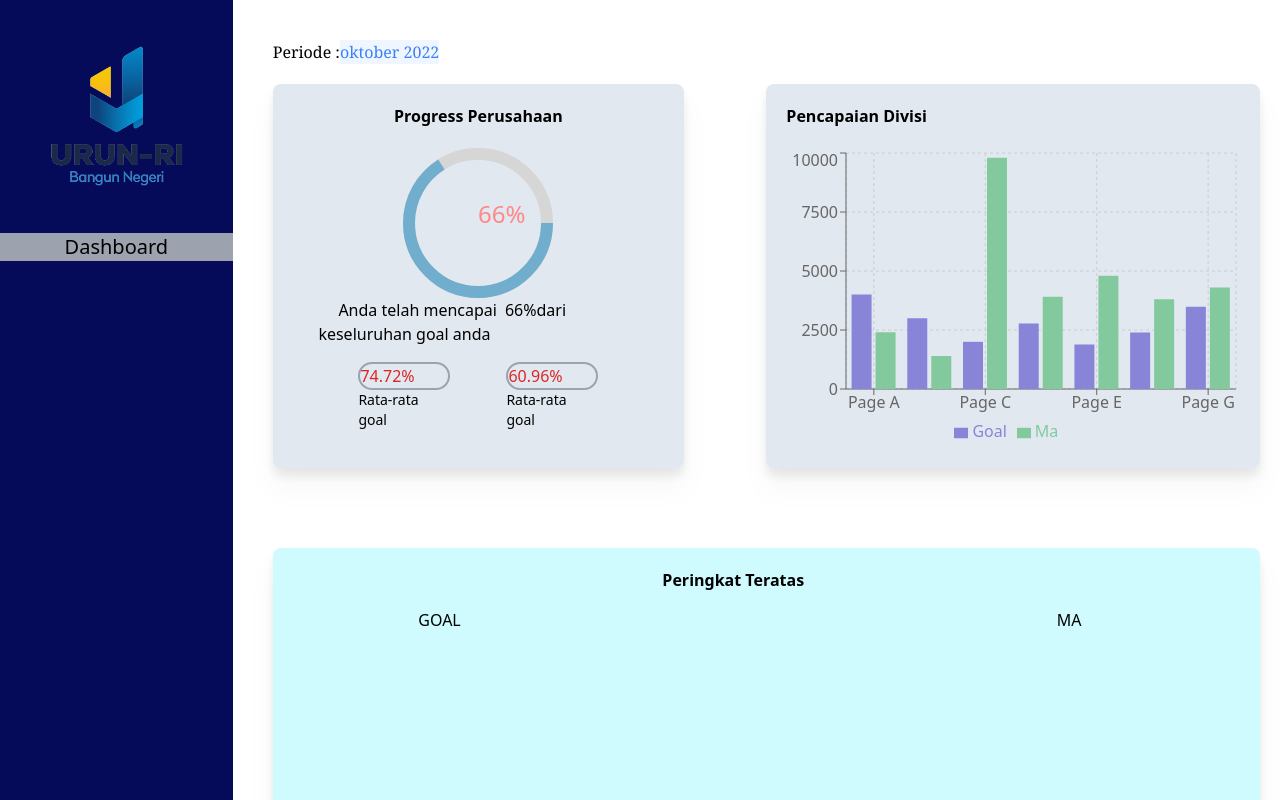
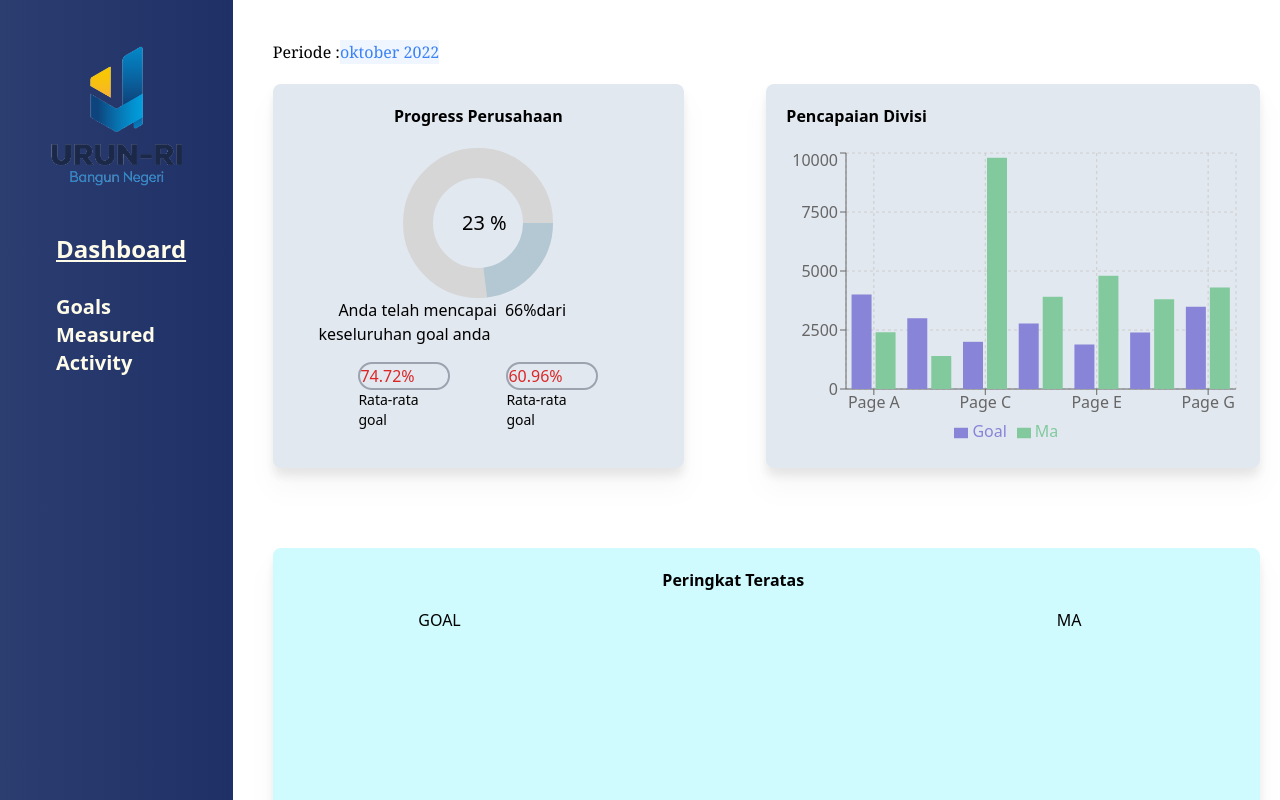
Before and after one commit to muhyiii/perform, a React (Create React App) app: page /dashboard in a window 1280 px wide. Built offline with nearby package versions, Linux system fonts and the light colour scheme.

Commit message:
dashboard persen sama dikit goals

```diff
--- a/src/Component/Body.jsx
+++ b/src/Component/Body.jsx
@@ -1,17 +1,61 @@
 import React from "react";
 import Scrollbars from "react-custom-scrollbars-2";
-import { Outlet } from "react-router-dom";
-import  logo  from ".././Images/logo.png";
+import { NavLink, Outlet, useNavigate } from "react-router-dom";
+import logo from ".././Images/logo.png";
 
 const Body = () => {
+  const navigate = useNavigate();
   return (
     <div className="grid grid-cols-11 w-screen h-screen">
-      <div className="bg-[#050b59] h-screen col-span-2">
+      <div className="bg-gradient-to-r from-[#2c3d70] to-[#1e3066] h-screen col-span-2">
         <div className="">
-          <img src={logo} alt="" />
-          <div className="text-xl w-full text-center">
-            <p className="bg-gray-400 w-full">Dashboard</p>
-          </div>
+          <img
+            src={logo}
+            alt="urun-ri.png"
+            className="w-60 m-auto"
+            onClick={() => {
+              navigate("dashboard");
+            }}
+          />
+
+          <nav className="text-yellow-50 text-xl font-semibold pl-14">
+            <ul>
+              <li>
+                <NavLink
+                  to="dashboard"
+                  className={({ isActive }) =>
+                    isActive ? "text-2xl underline" : undefined
+                  }
+                >
+                  Dashboard
+                </NavLink>
+              </li>
+              <li>
+                <br />
+              </li>
+              <li>
+                <NavLink
+                  to="goals"
+                  className={({ isActive }) =>
+                    isActive ? "text-2xl underline" : undefined
+                  }
+                >
+                  Goals
+                </NavLink>
+              </li>
+              <li>
+                <NavLink to="ma">
+                  {({ isActive }) => (
+                    <span
+                      className={isActive ? "text-2xl underline" : undefined}
+                    >
+                      Measured Activity
+                    </span>
+                  )}
+                </NavLink>
+              </li>
+            </ul>
+          </nav>
         </div>
       </div>
       <div className="col-span-9 overflow-auto relative ">
--- a/src/Pages/SemiPage/addGoal.jsx
+++ b/src/Pages/SemiPage/addGoal.jsx
@@ -1,4 +1,5 @@
 import React from "react";
+import { CgClose } from "react-icons/cg";
 
 const AddGoals = (props) => {
   if (!props.addGoals) {
@@ -11,13 +12,16 @@ const AddGoals = (props) => {
         variant="primary"
         className=" bg-black bg-opacity-50 z-20 modal absolute inset-0 flex justify-center items-center overflow-y-hidden h-full"
       >
-        <div className="w-1/5 h-2/3 bg-white">
-            <div>
-                asdasda
-            </div>
-            <button
+        <div className="w-2/6 h-4/5 bg-white rounded-lg shadow-lg relative ">
+          <div
+            className="top-3 right-3 absolute cursor-pointer"
             onClick={props.onClose}
-            >ada</button>
+          >
+            <CgClose size={30} />
+          </div>
+          <div className="pt-6 text-2xl font-semibold text-center">
+            <h1>Add Goals</h1>
+          </div>
         </div>
       </div>
     </div>
--- a/src/Pages/dashboard.jsx
+++ b/src/Pages/dashboard.jsx
@@ -1,139 +1,146 @@
-import React, { PureComponent } from 'react'
-import { BarChart, Bar, Cell, XAxis, YAxis, CartesianGrid, Tooltip, Legend, ResponsiveContainer } from 'recharts';
-import { CircularProgressbar, buildStyles } from 'react-circular-progressbar';
+import React, { PureComponent } from "react";
+import {
+  BarChart,
+  Bar,
+  Cell,
+  XAxis,
+  YAxis,
+  CartesianGrid,
+  Tooltip,
+  Legend,
+  ResponsiveContainer,
+} from "recharts";
+import {
+  CircularProgressbarWithChildren,
+  buildStyles,
+} from "react-circular-progressbar";
+import ChangingProgressProvider from "../Component/ChangingProggresProvider";
 const data = [
   {
-    name: 'Page A',
+    name: "Page A",
     Goal: 4000,
     Ma: 2400,
     amt: 2400,
   },
   {
-    name: 'Page B',
+    name: "Page B",
     Goal: 3000,
     Ma: 1398,
     amt: 2210,
   },
   {
-    name: 'Page C',
+    name: "Page C",
     Goal: 2000,
     Ma: 9800,
     amt: 2290,
   },
   {
-    name: 'Page D',
+    name: "Page D",
     Goal: 2780,
     Ma: 3908,
     amt: 2000,
   },
   {
-    name: 'Page E',
+    name: "Page E",
     Goal: 1890,
     Ma: 4800,
     amt: 2181,
   },
   {
-    name: 'Page F',
+    name: "Page F",
     Goal: 2390,
     Ma: 3800,
     amt: 2500,
   },
   {
-    name: 'Page G',
+    name: "Page G",
     Goal: 3490,
     Ma: 4300,
     amt: 2100,
   },
 ];
-const percentage = 66;
+const persen = 66;
 
 const Dashboard = () => {
   return (
-    <div className='pl-10 pr-5 pt-10 h-full w-auto'>
-      <div className='_periode flex justify-start pb-5'>
-        <div className='font-serif '>
-          Periode :
-        </div>
+    <div className="pl-10 pr-5 pt-10 h-full w-auto">
+      <div className="_periode flex justify-start pb-5">
+        <div className="font-serif ">Periode :</div>
 
-        <div className='font-serif text-blue-500 bg-blue-50 '>
-          oktober 2022
-        </div>
+        <div className="font-serif text-blue-500 bg-blue-50 ">oktober 2022</div>
       </div>
 
       <div class="grid grid-cols-2 w-auto  flex-auto h-96  ">
-        <div className='bg-slate-200 rounded-lg w-5/6 drop-shadow-xl  '>
-
-
-          <div className='container mx-auto    w-80 '>
-            <div className='container text-center mx-auto font-semibold p-5 pb-5 pl-5'>
+        <div className="bg-slate-200 rounded-lg w-5/6 drop-shadow-xl  ">
+          <div className="container mx-auto    w-80 ">
+            <div className="container text-center mx-auto font-semibold p-5 pb-5 pl-5">
               <h3>Progress Perusahaan</h3>
             </div>
 
-            <div className=" container mx-auto" style={{ width: 150, height: 150 }}>
-              <CircularProgressbar
-                value={percentage}
-                text={`${percentage}%`}
-                styles={{
-                  root: {},
-                  path: {
-                    stroke: `rgba(62, 152, 199, ${percentage / 100})`,
-                    strokeLinecap: 'butt',
-                    transition: 'stroke-dashoffset 0.5s ease 0s',
-                    transform: 'rotate(0.25turn)',
-                    transformOrigin: 'center center',
-                  },
-                  trail: {
-                    stroke: '#d6d6d6',
-                    strokeLinecap: 'butt',
-                    transform: 'rotate(0.25turn)',
-                    transformOrigin: 'center center',
-                  },
-                  text: {
-                    fill: '#f88',
-                    fontSize: '16px',
-                  },
-                  background: {
-                    fill: '#3e98c7',
-                  },
-                }}
-              />
+            <div
+              className=" container mx-auto"
+              style={{ width: 150, height: 150 }}
+            >
+              <ChangingProgressProvider values={[0, `${23}`]}>
+                {(percentage) => (
+                  <CircularProgressbarWithChildren
+                    value={percentage}
+                    strokeWidth={20}
+                    styles={buildStyles({
+                      // Rotation of path and trail, in number of turns (0-1)
+                      rotation: 0.25,
+
+                      // Whether to use rounded or flat corners on the ends - can use 'butt' or 'round'
+                      strokeLinecap: "butt",
+
+                      // Text size
+
+                      // How long animation takes to go from one percentage to another, in seconds
+                      pathTransitionDuration: 0.5,
+
+                      // Can specify path transition in more detail, or remove it entirely
+                      // pathTransition: 'none',
+
+                      // Colors
+                      pathColor: `rgba(62, 152, 199, ${percentage / 100})`,
+
+                      trailColor: "#d6d6d6",
+                      backgroundColor: "#3e98c7",
+                    })}
+                  >
+                    <p className="text-xl pl-3">{percentage} %</p>
+                  </CircularProgressbarWithChildren>
+                )}
+              </ChangingProgressProvider>
             </div>
-            <div className='container mx-auto'>
-            <div className='_periode  flex w-full  '>
-
-              <div className='text-center pl-5' >Anda telah mencapai</div>
-              <div className='pl-2 text center'>66%</div>
-              <div className='text-center'>dari</div>
-
+            <div className="container mx-auto">
+              <div className="_periode  flex w-full  ">
+                <div className="text-center pl-5">Anda telah mencapai</div>
+                <div className="pl-2 text center">66%</div>
+                <div className="text-center">dari</div>
+              </div>
+              <div className="container mx-auto">keseluruhan goal anda</div>
             </div>
-            <div className='container mx-auto'>keseluruhan goal anda</div>
-            </div>
-            <div className='container mx-auto grid grid-cols-2 gap-14 flex-auto w-60 h-7 pt-4'>
-              <div className='bg-slate-200 border-2 border-gray-400 rounded-2xl'>
-                <div className='text-md  text-red-600'>74.72%</div>
+            <div className="container mx-auto grid grid-cols-2 gap-14 flex-auto w-60 h-7 pt-4">
+              <div className="bg-slate-200 border-2 border-gray-400 rounded-2xl">
+                <div className="text-md  text-red-600">74.72%</div>
               </div>
-              <div className='bg-slate-200 border-2 border-gray-400 rounded-2xl'>
-                <div className='text-md  text-red-600'>60.96%</div>
+              <div className="bg-slate-200 border-2 border-gray-400 rounded-2xl">
+                <div className="text-md  text-red-600">60.96%</div>
               </div>
             </div>
-            <div className='container mx-auto grid grid-cols-2 gap-14 flex-auto w-60 h-7 pt-4'>
-              <div className='text-sm'>
-                Rata-rata goal
-              </div>
-              <div className='text-sm'>
-                Rata-rata goal
-              </div>
+            <div className="container mx-auto grid grid-cols-2 gap-14 flex-auto w-60 h-7 pt-4">
+              <div className="text-sm">Rata-rata goal</div>
+              <div className="text-sm">Rata-rata goal</div>
             </div>
-
           </div>
-
         </div>
 
-        <div className=' bg-slate-200 rounded-lg drop-shadow-xl  '>
-          <div className='font-semibold p-5 pl-5'>
+        <div className=" bg-slate-200 rounded-lg drop-shadow-xl  ">
+          <div className="font-semibold p-5 pl-5">
             <h3>Pencapaian Divisi</h3>
           </div>
-          <div className='mx-auto'>
+          <div className="mx-auto">
             <BarChart
               width={500}
               height={300}
@@ -156,17 +163,19 @@ const Dashboard = () => {
           </div>
         </div>
       </div>
-      <div className='pt-20 pb-10'>
-        <div className=' bg-cyan-100 rounded-lg w-full h-80  drop-shadow-xl  '>
-            <div className='w-52 mx-auto font-extrabold pt-5'>Peringkat Teratas</div>
-              <div className='grid grid-cols-2 gap-96 flex-auto w-full h-10 pt-4 pl-14 pr-14'>
-                <div className=' pl-14 pr-20 text-center font-medium'>GOAL</div>
-                <div className=' pl-14 pr-20 text-center font-medium'>MA</div>
-              </div>
+      <div className="pt-20 pb-10">
+        <div className=" bg-cyan-100 rounded-lg w-full h-80  drop-shadow-xl  ">
+          <div className="w-52 mx-auto font-extrabold pt-5">
+            Peringkat Teratas
+          </div>
+          <div className="grid grid-cols-2 gap-96 flex-auto w-full h-10 pt-4 pl-14 pr-14">
+            <div className=" pl-14 pr-20 text-center font-medium">GOAL</div>
+            <div className=" pl-14 pr-20 text-center font-medium">MA</div>
+          </div>
         </div>
       </div>
     </div>
-  )
-}
+  );
+};
 
-export default Dashboard
+export default Dashboard;
```
Also changed, not shown: src/Pages/goals.jsx (+45 -29 lines), src/Images/logo.png.
